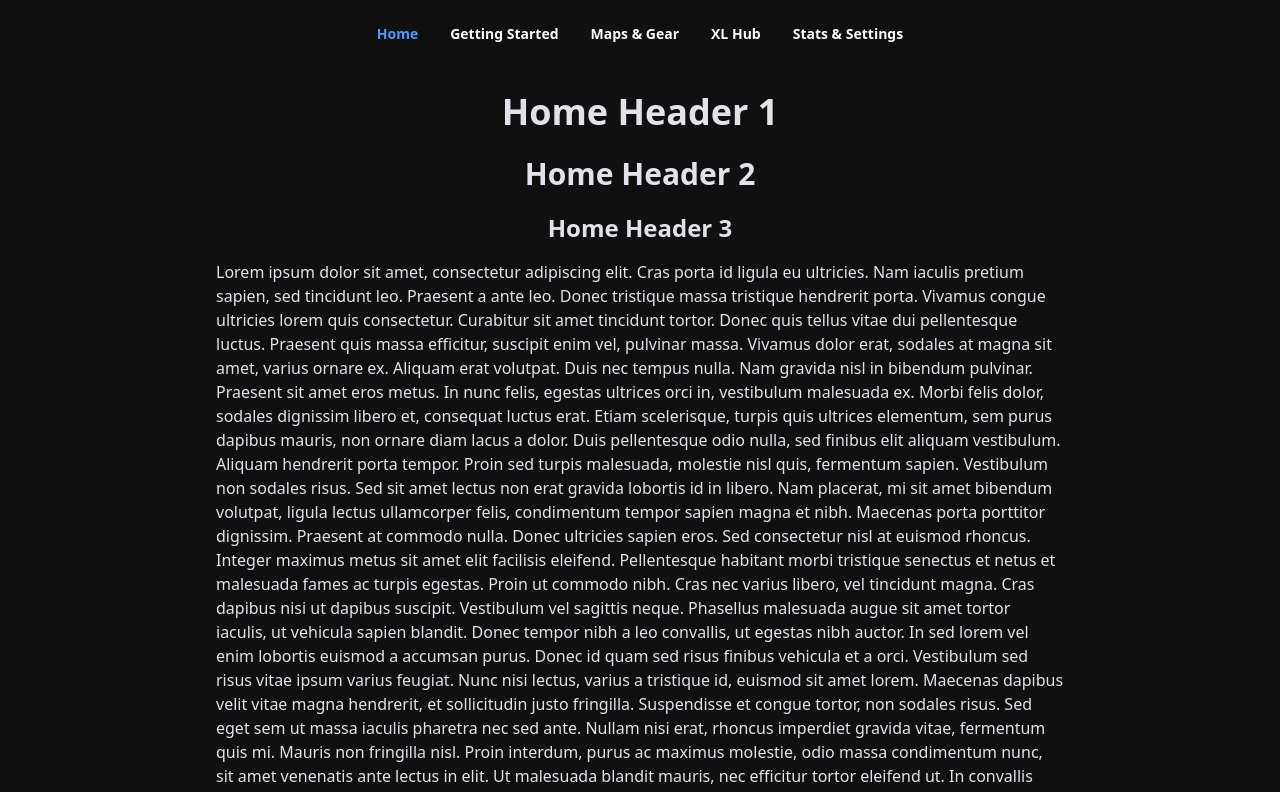
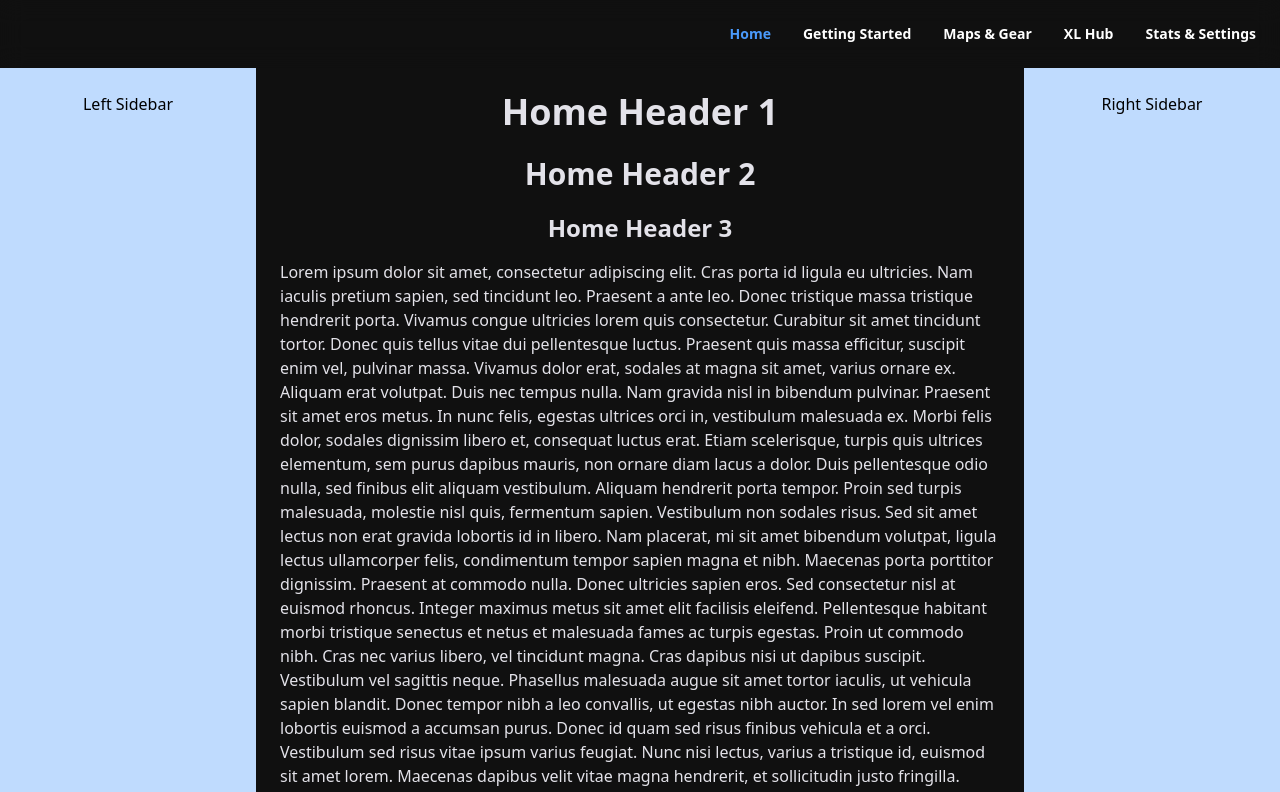
Before and after one commit to ShawnEdgell/skaterxl-mod-docs-ts, a SvelteKit app: page / in a window 1280 px wide. Shown: the top 792 px of the page. Built offline with nearby package versions, Linux system fonts and the light colour scheme.

Commit message:
amazing template

```diff
--- a/src/routes/+layout.svelte
+++ b/src/routes/+layout.svelte
@@ -6,9 +6,8 @@
 	$: currentPath = $page.url.pathname;
 </script>
 
-<!-- Header Section -->
-<div class="flex flex-col items-center min-h-screen bg-custom-black">
-	<header class="backdrop-blur-md text-sm flex justify-center sticky p-6 w-full top-0 z-10">
+<div class="flex flex-col min-h-screen bg-custom-black">
+	<header class="backdrop-blur-md text-sm flex justify-end sticky p-6 w-full top-0 z-10">
 		<nav class="flex gap-8">
 			<a href="/" class={currentPath === '/' ? 'text-custom-blue' : 'text-white'}>Home</a>
 			<a
@@ -30,11 +29,26 @@
 		</nav>
 	</header>
 
-	<div>
-		<div class="flex max-w-4xl">
-			<!-- Main Content -->
-			<div class="p-6 flex flex-col items-center">
-				<slot />
+	<!-- Flex Container for Sidebars and Main Content -->
+	<div class="flex justify-center w-full mx-auto">
+		<!-- Left Sidebar -->
+		<div class="hidden md:block">
+			<div class="w-64 h-full bg-blue-200 text-center p-6 mx-auto">
+				<!-- Inner Left Sidebar Content -->
+				Left Sidebar
+			</div>
+		</div>
+
+		<!-- Main Content -->
+		<div class="max-w-4xl p-6 flex flex-col items-center justify-center">
+			<slot />
+		</div>
+
+		<!-- Right Sidebar -->
+		<div class="hidden xl:block">
+			<div class="w-64 h-full bg-blue-200 text-center p-6 mx-auto">
+				<!-- Inner Right Sidebar Content -->
+				Right Sidebar
 			</div>
 		</div>
 	</div>
```
